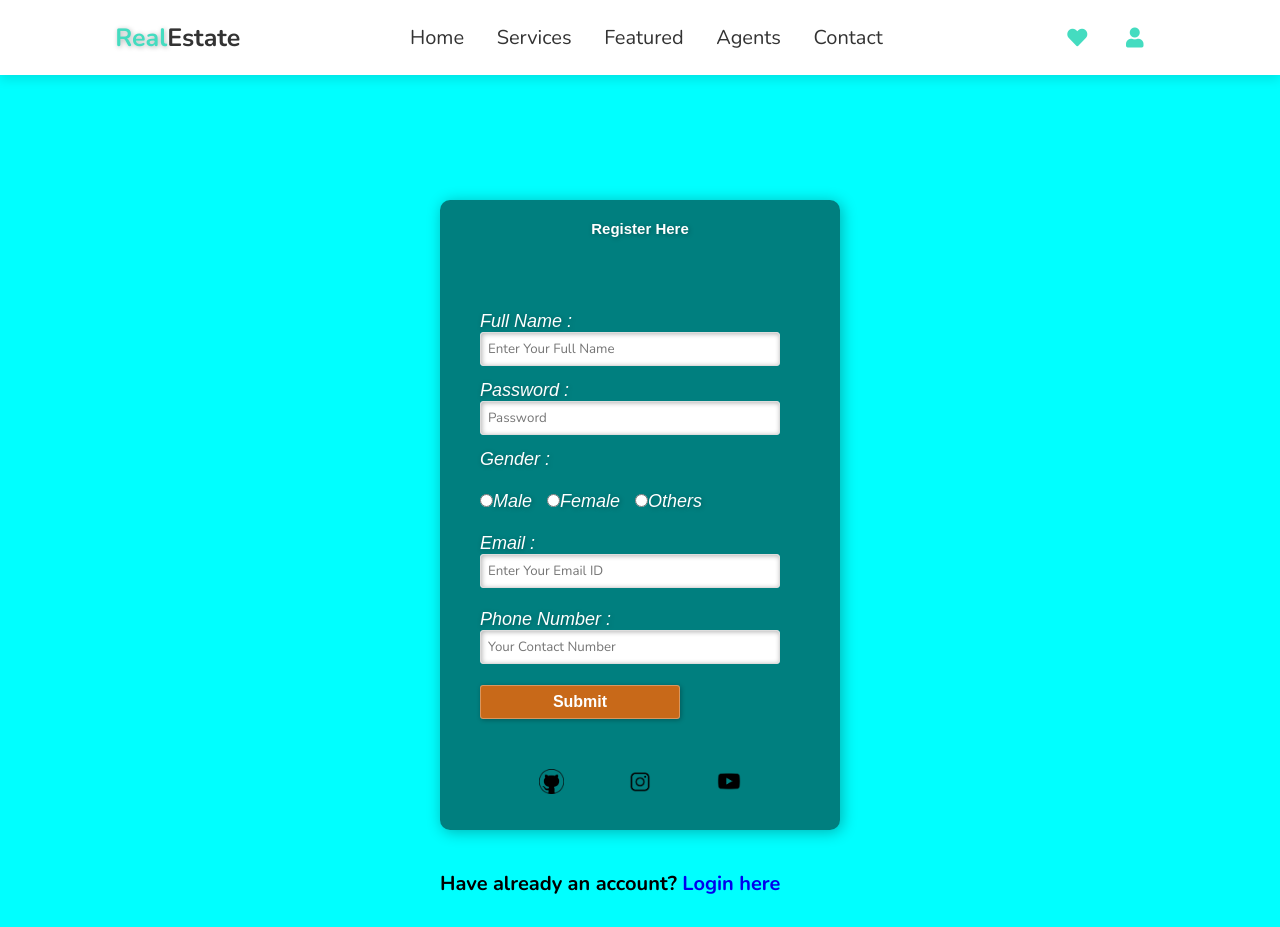
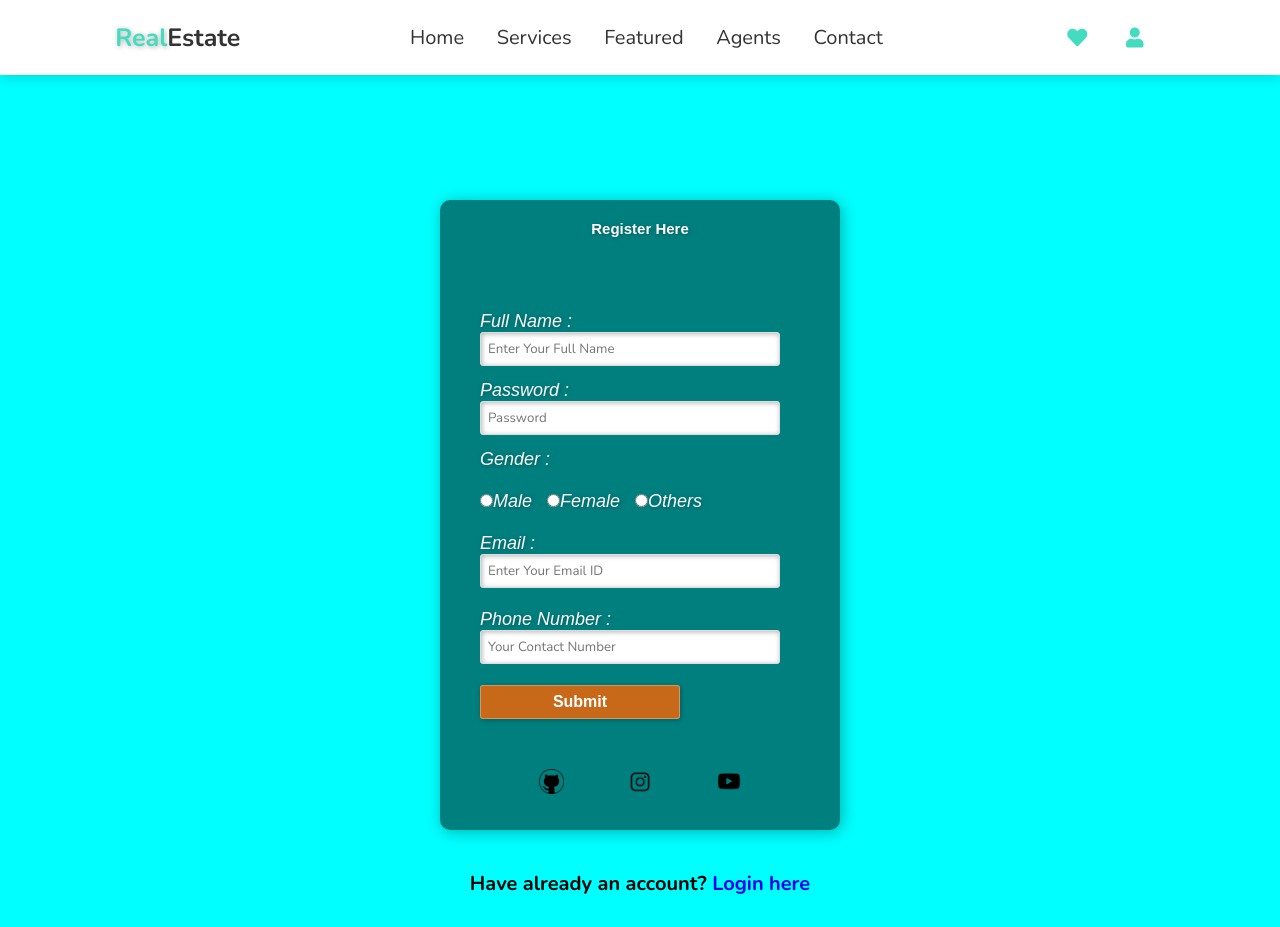
Before and after one commit to Beaineboy/real-estate-project, a plain HTML site: page index.html in a window 1280 px wide. Before the commit the page ends 897 px from the top, so only its background shows below. Drawn offline with nearby package versions, Linux system fonts and the light colour scheme.

Commit message:
login section added

```diff
--- a/style2.css
+++ b/style2.css
@@ -264,6 +264,11 @@ header .icons #menu-bars{
        .social-links{
            text-align: center;
      }
+
+.login{
+    padding-bottom: 30px;
+    text-align: center;
+}
 
      @media only screen and (max-width: 800px){
         html{
```
